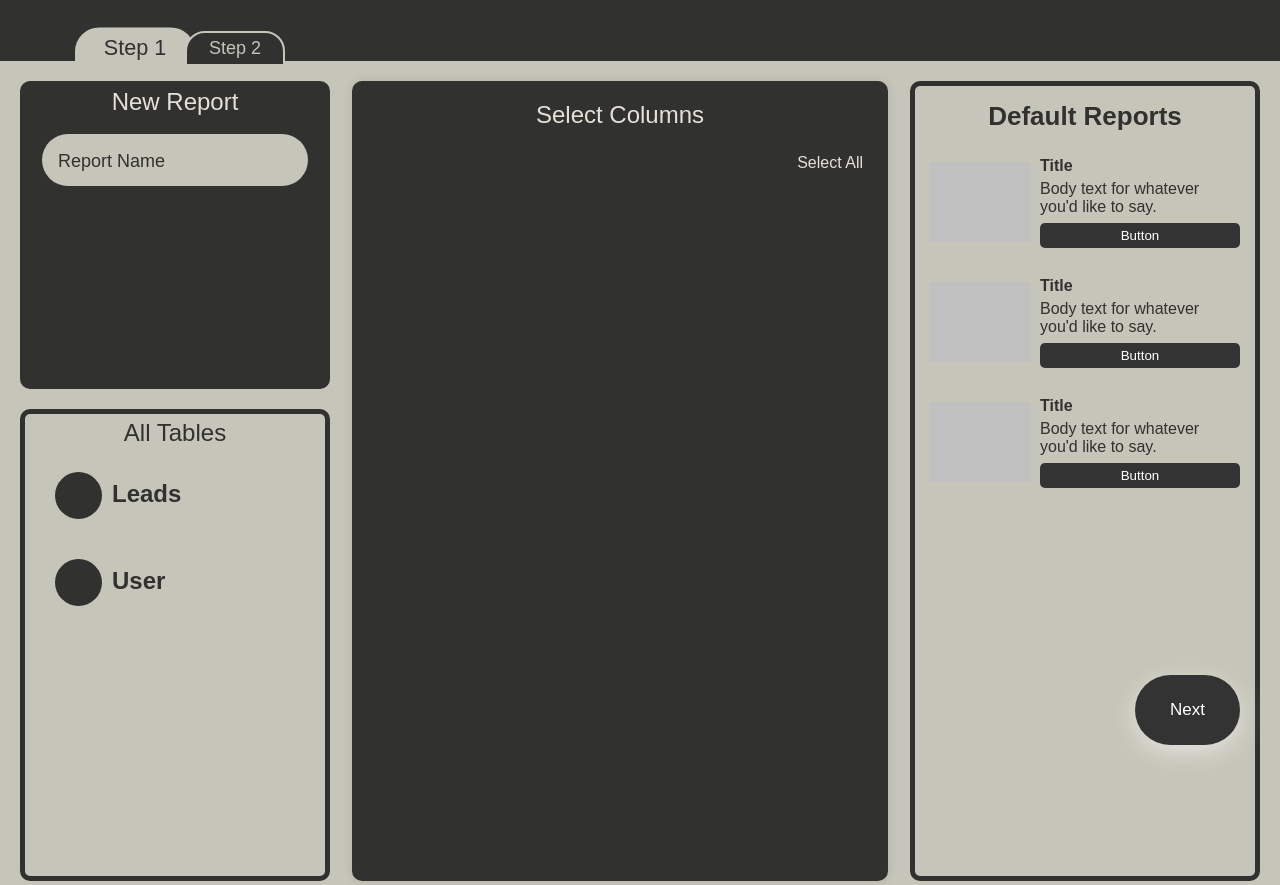
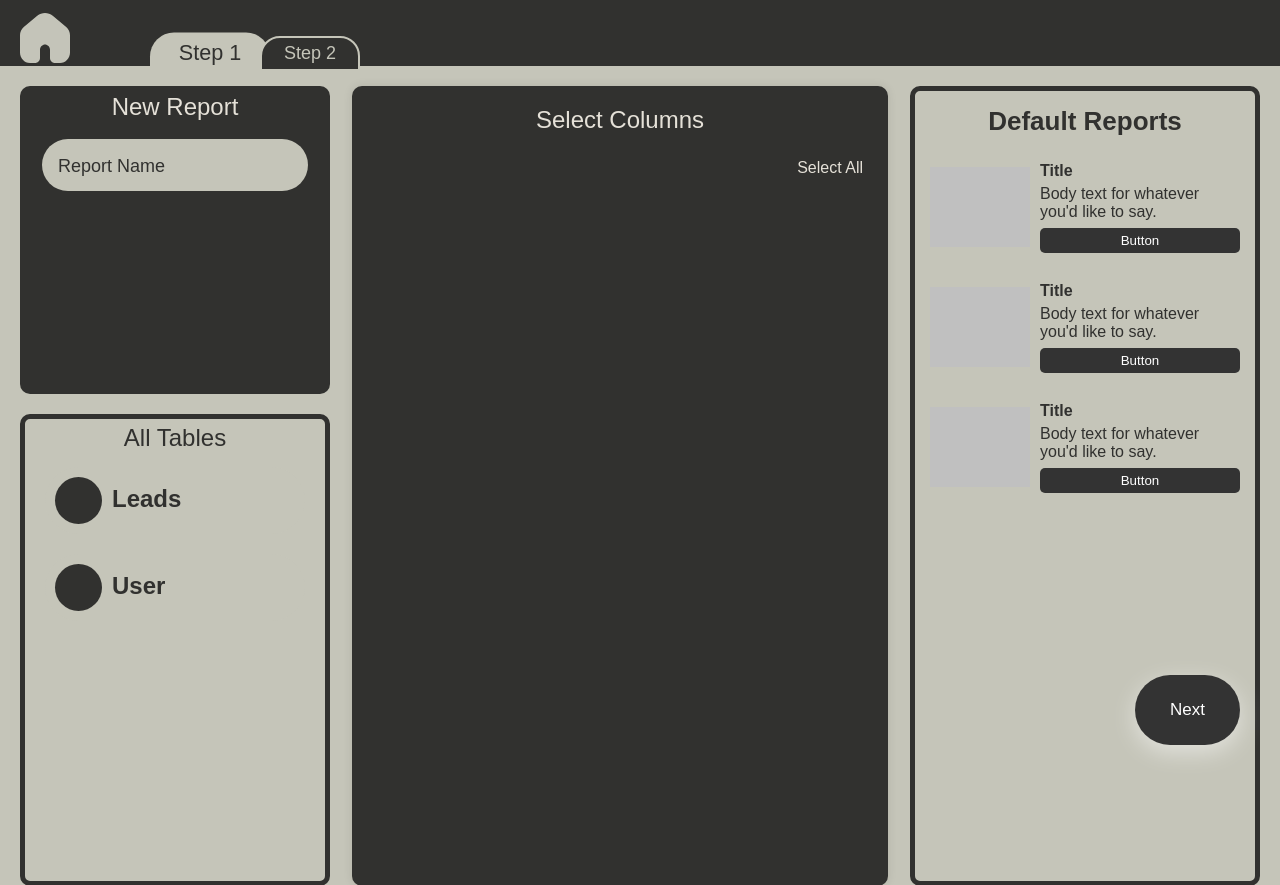
Before and after one commit to Ritvik2205/reports-dashboard, a Flask app: page /dashboard in a window 1280 px wide. Shown: the top 885 px of the page. Run offline with Flask 3, Linux system fonts and the light colour scheme; some libraries are stand-ins or nearby versions; some web fonts are replaced.

Commit message:
adding and adjust home button

```diff
--- a/website/static/styles.css
+++ b/website/static/styles.css
@@ -288,7 +288,7 @@ body {
     display: flex;
     justify-content: start;
     align-items: center;
-    padding-top: 5px;
+    padding-top: 10px;
     background-color: var(--secondary-color);
     height: 7vh;
 }
@@ -310,8 +310,8 @@ body {
     transition: transform 0.2s ease-in;
 }
 
-.tablink:first-child {
-    margin-left: 100px;
+.tablink:nth-child(2) {
+    margin-left: 80px;
 }
 
 .tablink.active {
@@ -907,8 +907,8 @@ body {
     color: var(--primary-color);
 }
 
-.header a {
-    margin-left: 10px;
+.home-btn {
+    margin-left: 15px;
     margin-right: 20px;
     display: flex;
     align-items: center;
@@ -918,13 +918,13 @@ body {
     transition: scale 0.2s ease;
 }
 
-.header a img {
+.home-btn img {
     height: 100%;
     width: 100%;
     filter: invert(88%) sepia(7%) saturate(291%) hue-rotate(22deg) brightness(92%) contrast(83%);
 }
 
-.header a:hover {
+.home-btn:hover {
     scale: 1.1;
 }
 
--- a/website/templates/dashboard.html
+++ b/website/templates/dashboard.html
@@ -5,6 +5,7 @@
 {% block content %}
 
 <div class="tab">
+    <a class="home-btn" href="/"><img src="../static/assets/homeIcon.svg" alt="Home Icon"></a>
     <button class="tab-btn1 tablink active" data-tab-value="#tab1">Step 1</button>
     <button class="tab-btn2 tablink" data-tab-value="#tab2">Step 2</button>
 </div>
--- a/website/templates/report.html
+++ b/website/templates/report.html
@@ -6,7 +6,7 @@
 {% block content %}
 
     <div class="header">
-        <a href="/"><img src="../static/assets/homeIcon.svg" alt="Home Icon"></a>
+        <a class="home-btn" href="/"><img src="../static/assets/homeIcon.svg" alt="Home Icon"></a>
         <h1 class="report-name-final"> {{ report_name }} </h1>
     </div>
 
```
